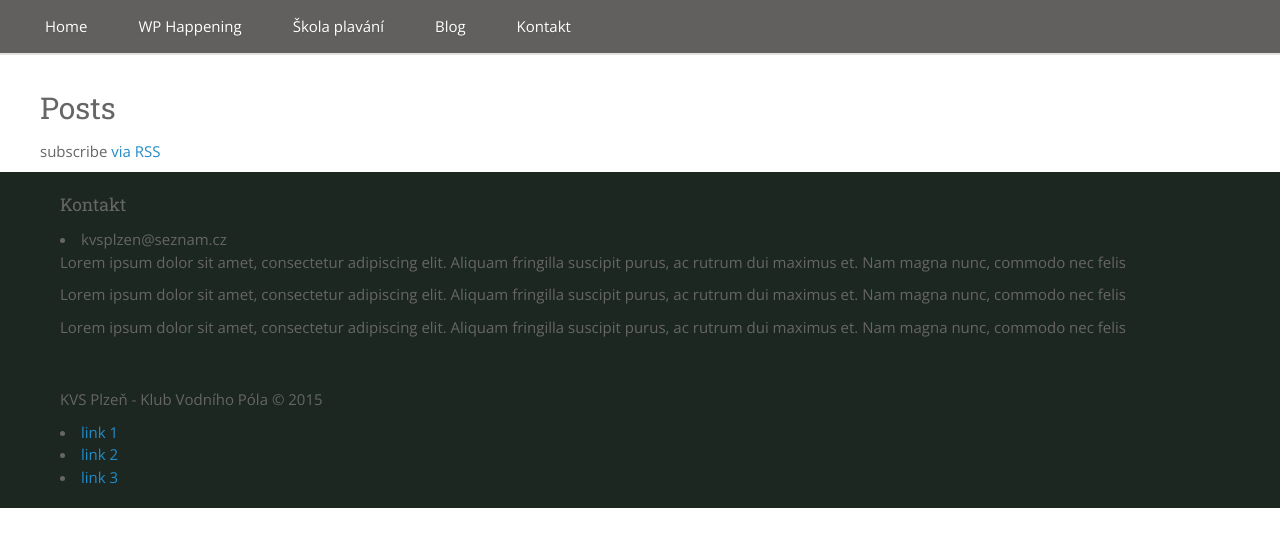
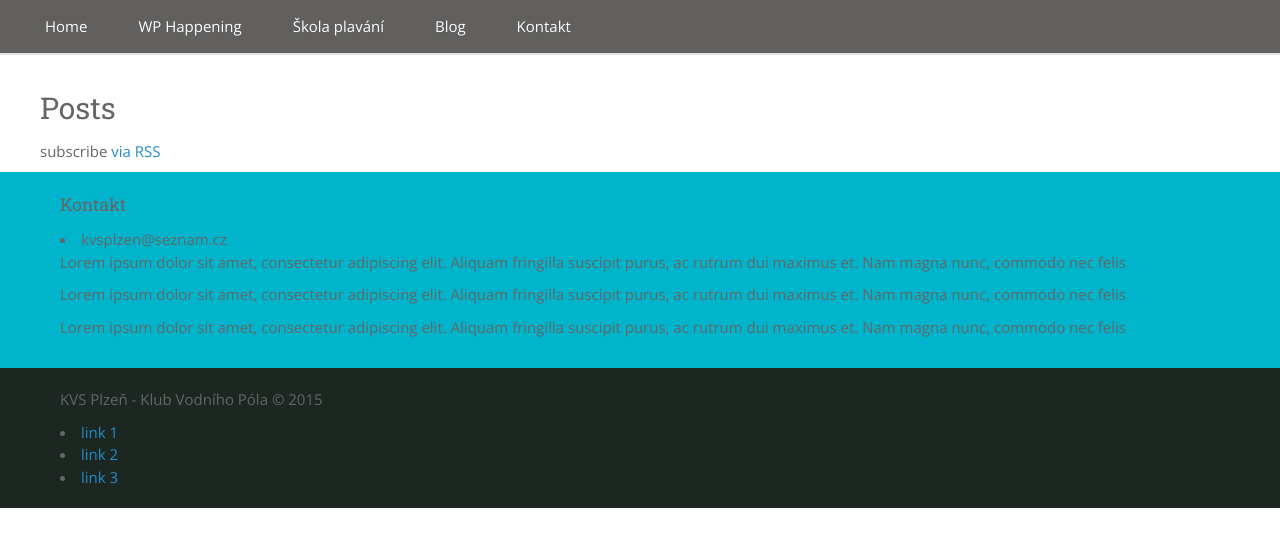
Before and after one commit to SteveVil/KVS-web, a Jekyll site: the page built from index.html, in a window 1280 px wide. Shown: the top 547 px of the page. Built offline with Jekyll 4.4.1, drawn with Linux system fonts in a browser that asks for light colours.

Commit message:
Update _footer.sass

```diff
--- a/_sass/_footer.sass
+++ b/_sass/_footer.sass
@@ -8,7 +8,7 @@ footer
 		padding: 20px
 
 	.main-footer
-		background: none repeat scroll 0% 0% #1C2721
+		background: none repeat scroll 0% 0% #00B4CC
 
 	.last-footer
 		background: none repeat scroll 0% 0% #1C2721
```
